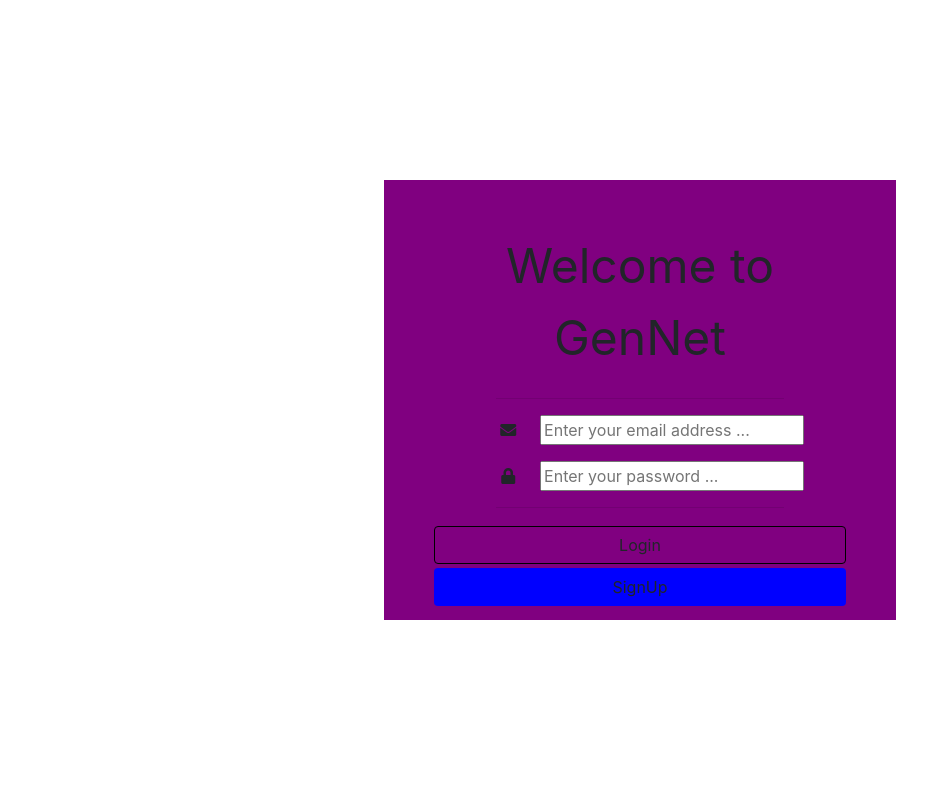
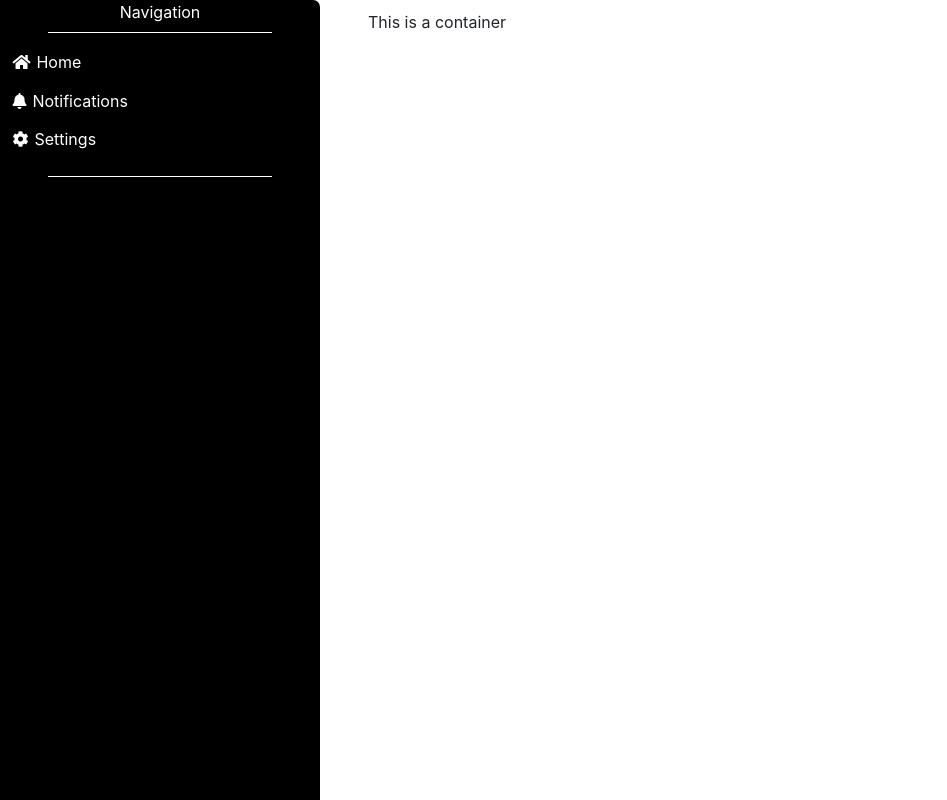
Before and after one commit to AbdulBaseetShabi/GenNet, a React (Create React App) app in the folder client/: page / in a window 1280 px wide. Before the commit this address led to /login. Shown: the whole page, without its empty margins (0-947 px from the left). Built offline with nearby package versions, Linux system fonts and the light colour scheme.

Commit message:
code refactor

```diff
--- a/client/src/App.js
+++ b/client/src/App.js
@@ -1,7 +1,6 @@
 import React from "react";
 import {
   BrowserRouter as Router,
-  Redirect,
   Route,
   Switch,
 } from "react-router-dom";
@@ -9,7 +8,7 @@ import "./App.css";
 
 //routes
 import LoginPage from "./routes/login/login"
-import HomePage from "./routes/home/home"
+import LandingPage from "./routes/landing/landing"
 
 class App extends React.Component {
   constructor(props) {
@@ -25,11 +24,8 @@ class App extends React.Component {
           <Route path="/login">
             <LoginPage/>
           </Route>
-          <Route path="/home">
-            <HomePage/>
-          </Route>
           <Route path="/">
-            <Redirect to="/login" />
+            <LandingPage/>
           </Route>
         </Switch>
       </Router>
--- a/client/src/routes/home/home.css
+++ b/client/src/routes/home/home.css
@@ -0,0 +1,5 @@
+#home-container {
+    width: 100%;
+    height: 100%;
+    padding: 1% 5%
+}
--- a/client/src/routes/home/home.js
+++ b/client/src/routes/home/home.js
@@ -0,0 +1,15 @@
+import React from "react";
+import "./home.css";
+
+class Home extends React.Component {
+  constructor(props) {
+    super(props);
+    this.state = {};
+  }
+
+  render() {
+    return <div id="home-container">This is a container</div>;
+  }
+}
+
+export default Home;
```
